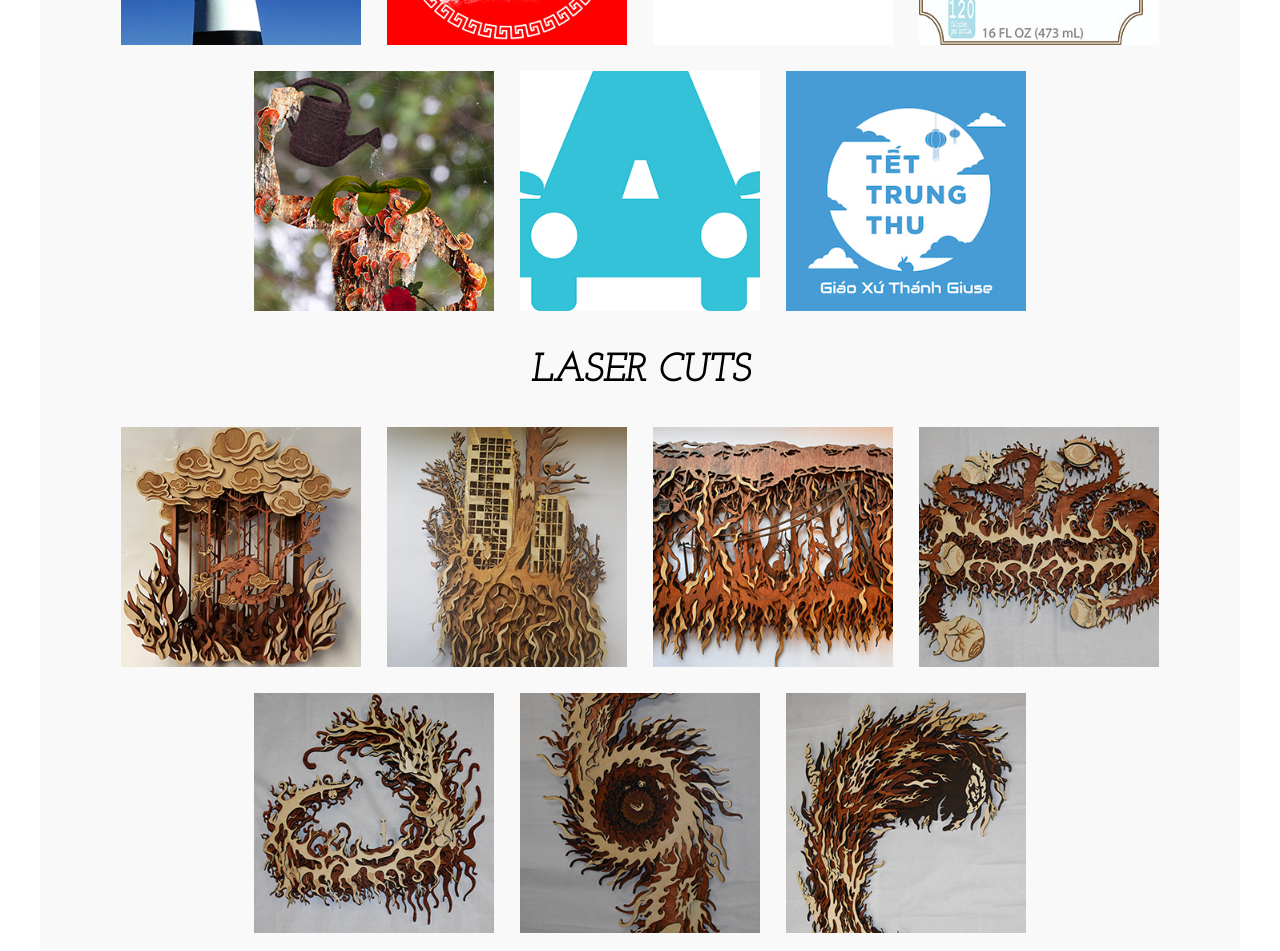
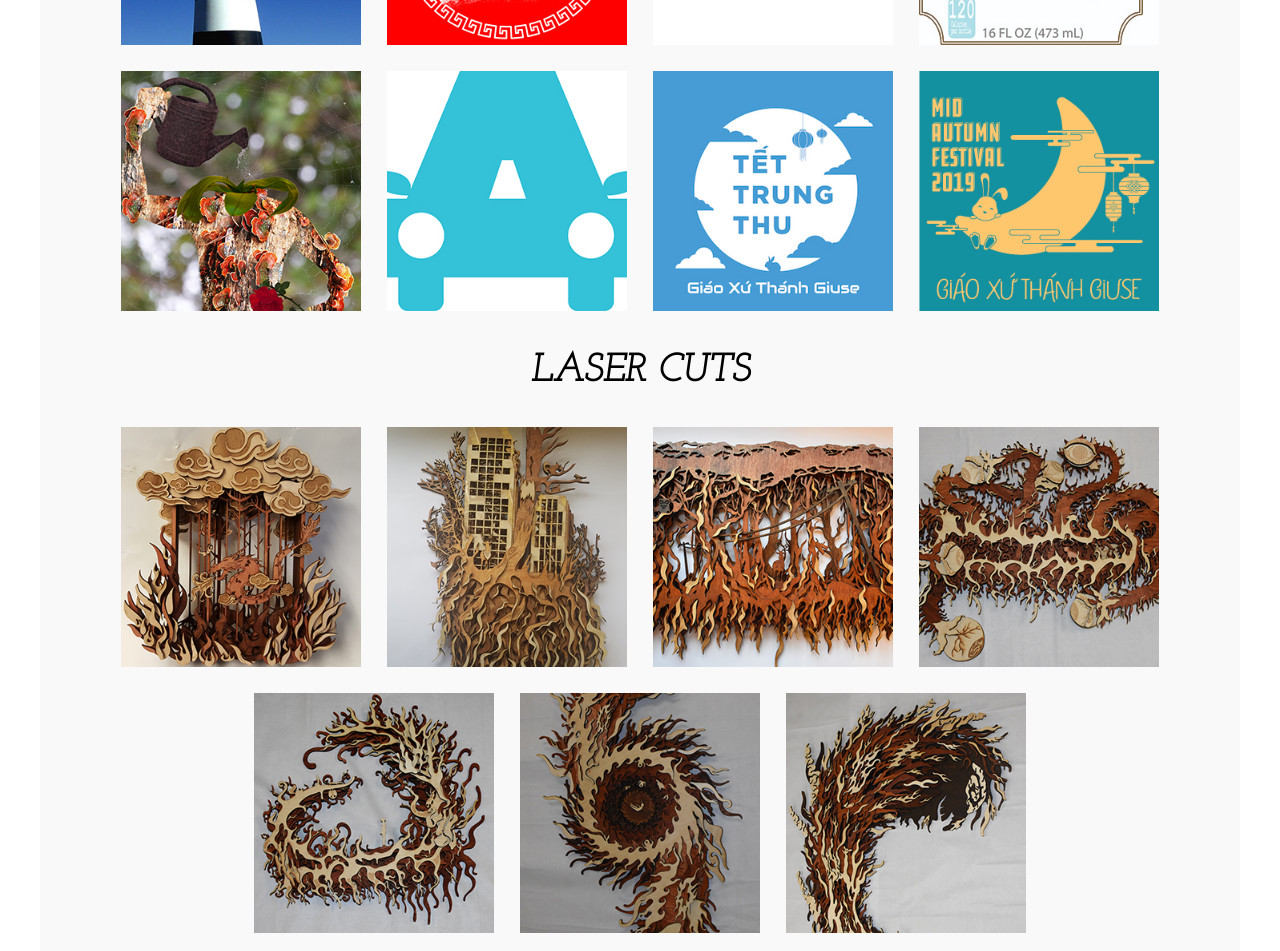
Before and after one commit to kdn991/kdn991.github.io, a website: page index.html in a window 1280 px wide. Shown: the part 2331-3282 px from the top of the page. Drawn offline with nearby package versions, Linux system fonts and the light colour scheme; a web font is replaced by a local one.

Commit message:
add new d8

```diff
--- a/index.html
+++ b/index.html
@@ -56,6 +56,7 @@
                         <a href="images/d5big.jpg" data-lightbox="1" data-title="My Very Own Myth"> <img src="images/thumbs/d5.jpg"></a>
                         <a href="images/d6big.jpg" data-lightbox="1" data-title="Accessibility Logo Redesign"> <img src="images/thumbs/d6.jpg"></a>
                         <a href="images/d7big.jpg" data-lightbox="1" data-title="Mid-Autumn Festival T-shirt Design"> <img src="images/thumbs/d7.jpg"></a>
+                        <a href="images/d8big.jpg" data-lightbox="1" data-title="Mid-Autumn Festival T-shirt Design 2"> <img src="images/thumbs/d8.jpg"></a>
                         <br>
                         <h1>LASER CUTS</h1>
                         <a href="images/laser1big1.jpg" data-lightbox="2" data-title="Storyteller"><img src="images/thumbs/laser1.jpg"></a>
```
Also changed, not shown: images/d8big.jpg (added), images/thumbs/d8.jpg (added).
